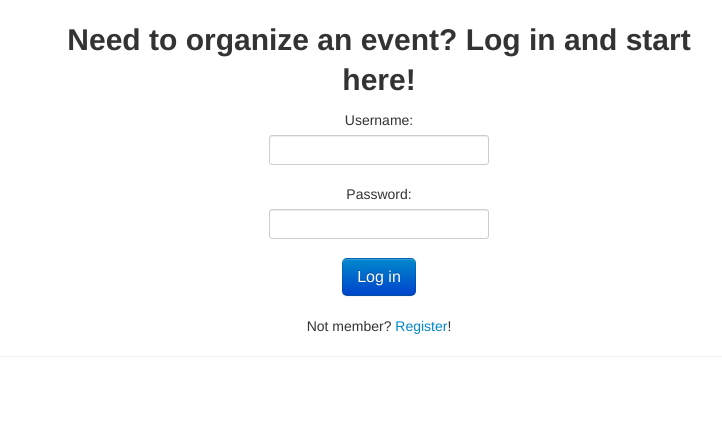
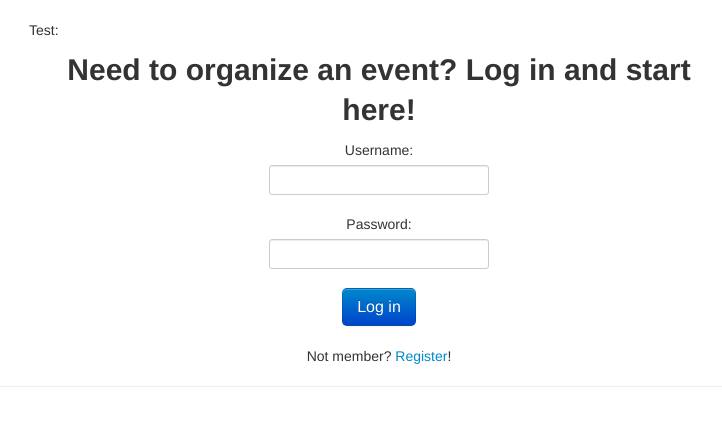
Before and after one commit to SteveKhuu/eventPlanner, a Django app: page / in a window 1280 px wide. Shown: the part 69-495 px from the top of the page, without its empty margins (261-983 px from the left). Run offline with Django 3.2, Linux system fonts and the light colour scheme; style sheets or scripts are compiled from the project's sources; parts of the project's set-up code (start-up, migrations or seed data) failed here and were passed over; some libraries are stand-ins or nearby versions.

Commit message:
adding heroku test

```diff
--- a/templates/index.html
+++ b/templates/index.html
@@ -21,7 +21,7 @@
 {% endblock %}
 
 {% block content %}
-{{heroku_test}}
+Test: {{heroku_test}}
 <div class="centered">
   {% if user.is_authenticated %}
     <div class="hero-unit">
--- a/views.py
+++ b/views.py
@@ -6,7 +6,7 @@ Created on Nov 13, 2012
 
 import random
 
-from django.cong import settings
+from django.conf import settings
 from django.shortcuts import render
 from eventPlanner.models import Events
 
```
